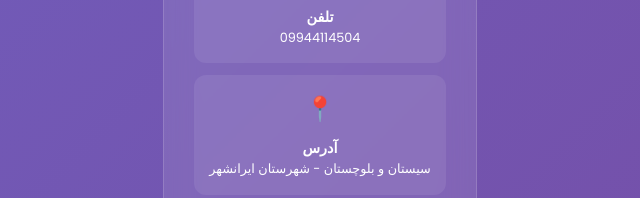
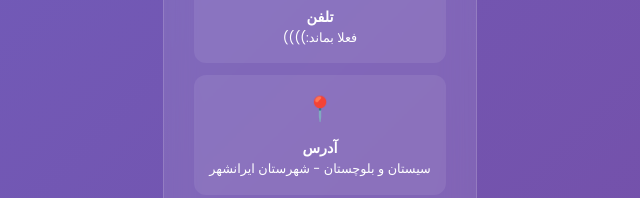
Before and after one commit to erfanokam/erfan-resum, a plain HTML site: page index.html in a window 1280 px wide. Shown: the part 3564-3762 px from the top of the page, 320-960 px from the left. Drawn offline with Linux system fonts and the light colour scheme.

Commit message:
Update index.html
یکم تغییرات!!

```diff
--- a/index.html
+++ b/index.html
@@ -648,7 +648,7 @@
                     <div class="contact-item-compact">
                         <div class="contact-icon-compact">📱</div>
                         <h3 style="font-family: 'Orbitron', sans-serif; font-size: 0.9rem;">تلفن</h3>
-                        <p style="font-size: 0.8rem;">09944114504</p>
+                        <p style="font-size: 0.8rem;">فعلا بماند:))))</p>
                     </div>
                     <div class="contact-item-compact">
                         <div class="contact-icon-compact">📍</div>
```
